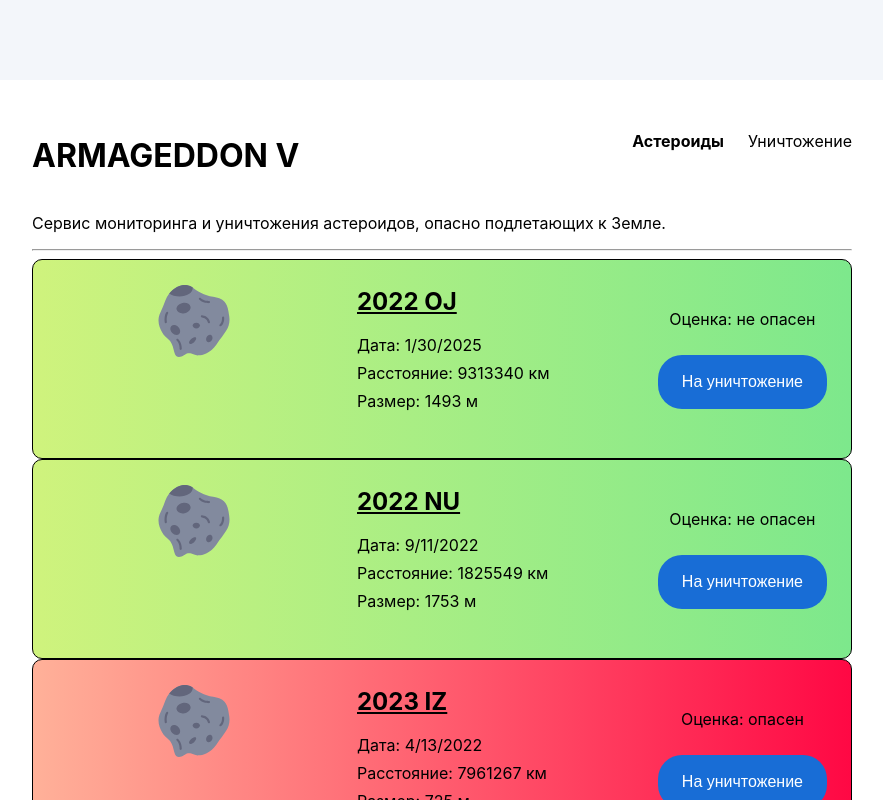
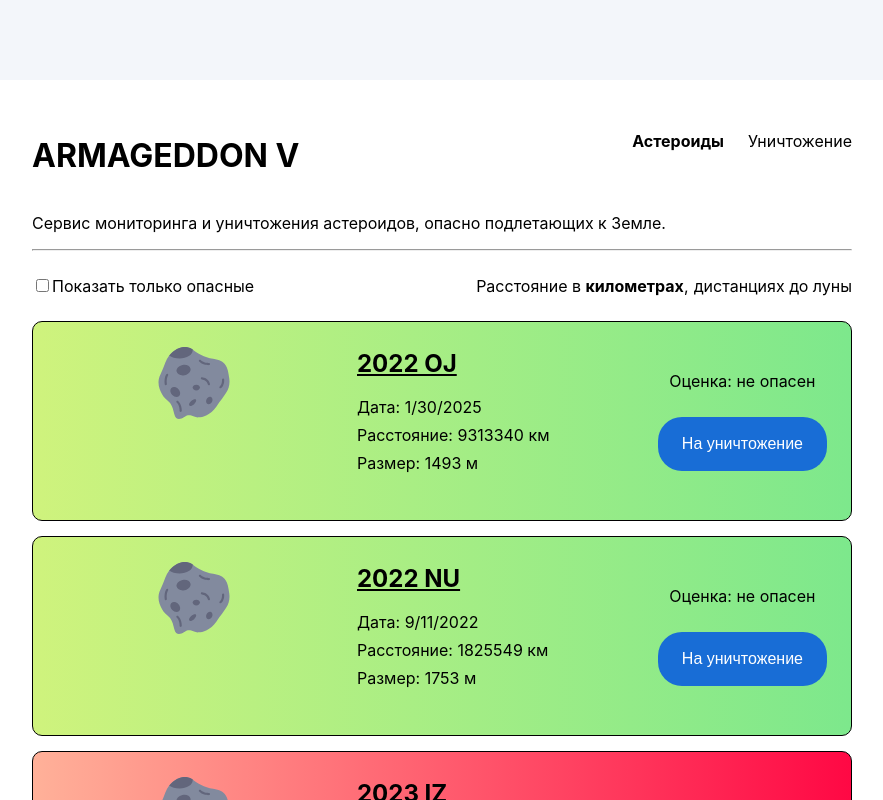
Before and after one commit to il-gareni4/web, a React (Create React App) app in the folder armageddon/: page / in a window 1280 px wide. Shown: the top 800 px of the page, without its empty margins (198-1081 px from the left). Built offline with nearby package versions, Linux system fonts and the light colour scheme.

Commit message:
Add AsteroidView with filters working

```diff
--- a/armageddon/src/components/AsteroidCard.jsx
+++ b/armageddon/src/components/AsteroidCard.jsx
@@ -2,7 +2,7 @@ import React from "react";
 import styles from "./AsteroidCard.module.css";
 import AsteroidSvg from "./svg/AsteroidSvg";
 
-export default function AsteroidCard({ name, date, distance, size, isDangerous }) {
+export default function AsteroidCard({ name, date, distance, size, isDangerous, distanceMode }) {
   return (
     <div className={`${styles.card} ${isDangerous ? styles.red : styles.regular}`}>
       <AsteroidSvg className={styles.asteroidImage} />
@@ -10,7 +10,7 @@ export default function AsteroidCard({ name, date, distance, size, isDangerous }
         <div className={styles.contentName}>{name}</div>
         <div className={styles.contentWrapper}>
           <div>{`Дата: ${date.toLocaleDateString()}`}</div>
-          <div>{`Расстояние: ${distance} км`}</div>
+          <div>Расстояние: {distance} {distanceMode === "km" ? "км" : "расстояний до луны"}</div>
           <div>{`Размер: ${size} м`}</div>
         </div>
       </div>
--- /dev/null
+++ b/armageddon/src/components/AsteroidView.jsx
@@ -0,0 +1,48 @@
+import React, { useState } from "react";
+import styles from "./AsteroidView.module.css";
+import { genMultipleAsteroidCards } from "../mock/AsteroidCard";
+import AsteroidCard from "./AsteroidCard";
+
+export default function AsteroidView() {
+  const [asteroids] = useState(genMultipleAsteroidCards(10));
+  const [showOnlyDangerous, setShowOnlyDangerous] = useState(false);
+  const [distanceMode, setDistanceMode] = useState("km");
+
+  const distanceModes = { km: "километрах", lunar: "дистанциях до луны"};
+
+  return (
+    <main>
+      <div className={styles.settings}>
+        <div>
+          <input
+            type="checkbox"
+            name="onlyDangerous"
+            id="onlyDangerousCheckbox"
+            value={showOnlyDangerous}
+            onChange={(ev) => setShowOnlyDangerous(ev.target.checked)}
+          />
+          <label htmlFor="onlyDangerousCheckbox">Показать только опасные</label>
+        </div>
+        <div>
+          <span>Расстояние в </span>
+          {Object.entries(distanceModes).map(([mode, text]) => (
+            <span
+              key={mode}
+              onClick={() => setDistanceMode(mode)}
+              className={`${styles.distanceMode} ${mode === distanceMode ? styles.active : ""}`}
+            >
+              {text}
+            </span>
+          ))}
+        </div>
+      </div>
+      <div className={styles.asteroidCards}>
+        {asteroids
+          .filter((asteroid) => (showOnlyDangerous ? asteroid.isDangerous : true))
+          .map((asteroid) => (
+            <AsteroidCard key={asteroid.name} distanceMode={distanceMode} {...asteroid} />
+          ))}
+      </div>
+    </main>
+  );
+}
--- /dev/null
+++ b/armageddon/src/components/AsteroidView.module.css
@@ -0,0 +1,35 @@
+.settings {
+    display: flex;
+    justify-content: space-between;
+    margin: 25px 0px;
+}
+
+.asteroidCards {
+    display: flex;
+    flex-direction: column;
+    gap: 15px;
+}
+
+.distanceMode {
+    cursor: pointer;
+}
+
+.distanceMode:hover:not(.active) {
+    text-decoration: underline;
+}
+
+.distanceMode + .distanceMode {
+    margin-left: 0.33rem;
+}
+
+.distanceMode + .distanceMode::before {
+    font-weight: 400;
+    content: ",";
+    position: relative;
+    right: 0.33rem;
+}
+
+.distanceMode.active {
+    font-weight: bold;
+    cursor: text;
+}
--- a/armageddon/src/mock/AsteroidCard.js
+++ b/armageddon/src/mock/AsteroidCard.js
@@ -13,3 +13,9 @@ export function genAsteroidCard() {
         isDangerous: genBool()
     }
 }
+
+export function genMultipleAsteroidCards(count) {
+    const asteroids = [];
+    for (let i = 0; i < count; i++) asteroids.push(genAsteroidCard());
+    return asteroids;
+}
--- a/armageddon/src/pages/App.jsx
+++ b/armageddon/src/pages/App.jsx
@@ -1,22 +1,11 @@
-import AsteroidCard from "../components/AsteroidCard";
+import AsteroidView from '../components/AsteroidView';
 import DefaultLayout from "../components/DefaultLayout";
-import { genAsteroidCard } from "../mock/AsteroidCard";
 import "./App.module.css";
 
 function App() {
-  const asteroids = [];
-  for (let i = 0; i < 10; i++) asteroids.push(genAsteroidCard());
-
-  return (
-    <DefaultLayout>
-      {asteroids.map((asteroid) =>
-        <AsteroidCard
-          key={asteroid.name}
-          {...asteroid}
-        />
-      )}
-    </DefaultLayout>
-  );
+  return <DefaultLayout>
+    <AsteroidView />
+  </DefaultLayout>;
 }
 
 export default App;
```
Also changed, not shown: 1 other file (tests, documents, lock files or other folders).
